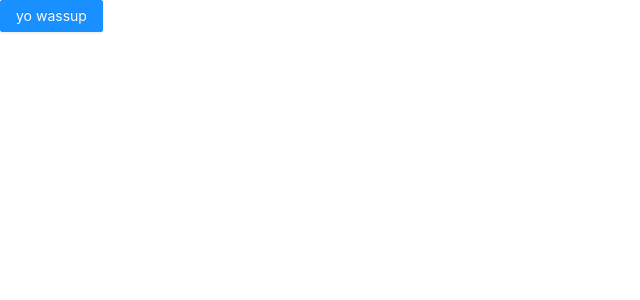
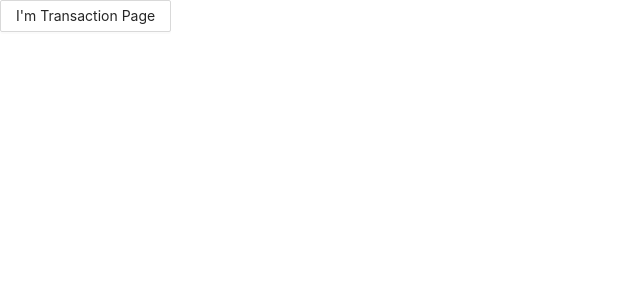
Before and after one commit to ticklepoke/citi-team-18, a React (Create React App) app in the folder client/: page /transaction in a window 1280 px wide. Shown: the top 300 px of the page, without its empty margins (0-640 px from the left). Built offline with nearby package versions, Linux system fonts and the light colour scheme.

Commit message:
set up react router

```diff
--- a/client/src/App.js
+++ b/client/src/App.js
@@ -1,10 +1,9 @@
 import React from "react";
-import { Button } from "antd";
 import "./App.css";
-
+import Router from "./Router";
 const App = () => (
   <div className="App">
-    <Button type="primary">yo wassup</Button>
+    <Router />
   </div>
 );
 
--- /dev/null
+++ b/client/src/Router.js
@@ -0,0 +1,45 @@
+import React, { Fragment } from "react";
+import { BrowserRouter, Redirect, Switch, Route } from "react-router-dom";
+
+import Login from "./components/Login";
+import Transaction from "./components/Transaction";
+
+function Router(props) {
+  return (
+    <BrowserRouter>
+      <Switch>
+        <Route
+          path="/"
+          exact
+          render={(props) => (
+            <Fragment>
+              {/* can have some login for auth checking here */}
+              <Redirect to="/login" {...props} />
+            </Fragment>
+          )}
+        />
+
+        <Route
+          path="/login"
+          exact
+          render={(props) => (
+            <Fragment>
+              <Login {...props} />
+            </Fragment>
+          )}
+        />
+        <Route
+          path="/transaction"
+          exact
+          render={(props) => (
+            <Fragment>
+              <Transaction {...props} />
+            </Fragment>
+          )}
+        />
+      </Switch>
+    </BrowserRouter>
+  );
+}
+
+export default Router;
--- /dev/null
+++ b/client/src/components/Login.js
@@ -0,0 +1,10 @@
+import React from "react";
+import { Button } from "antd";
+
+const Login = () => (
+  <div>
+    <Button> I'm Login Page</Button>
+  </div>
+);
+
+export default Login;
--- /dev/null
+++ b/client/src/components/Transaction.js
@@ -0,0 +1,10 @@
+import React from "react";
+import { Button } from "antd";
+
+const Transaction = () => (
+  <div>
+    <Button> I'm Transaction Page</Button>
+  </div>
+);
+
+export default Transaction;
```
Also changed, not shown: 1 other file (tests, documents, lock files or other folders).
